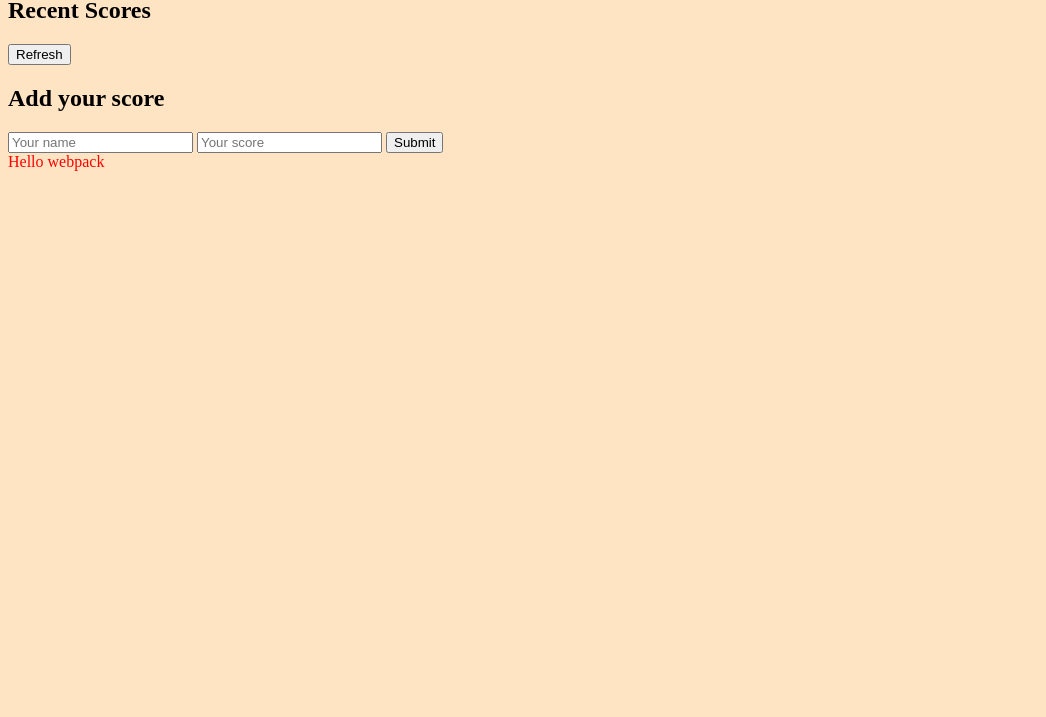
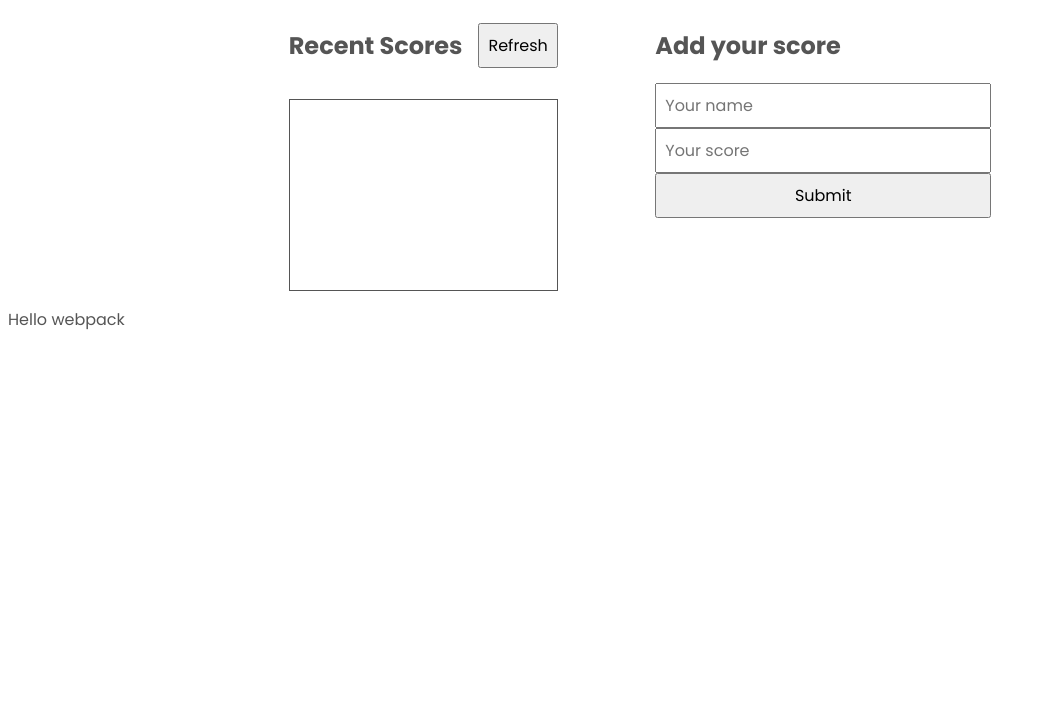
Before and after one commit to indigodavid/leaderboard, a website built with webpack: page src/index.html in a window 1280 px wide. Shown: the part 83-800 px from the top of the page, without its empty margins (0-1046 px from the left). Built offline with nearby package versions, Linux system fonts and the light colour scheme.

Commit message:
Add basic CSS styling

```diff
--- a/src/index.html
+++ b/src/index.html
@@ -10,8 +10,10 @@
   <h1>Leaderboard</h1>
   <div class="wrapper">
     <section id="recent">
-      <h2>Recent Scores</h2>
-      <button type="button" id="refresh">Refresh</button>
+      <div class="head">
+        <h2>Recent Scores</h2>
+        <button type="button" id="refresh">Refresh</button>
+      </div>
       <ul id="leaderboard">
         <!-- Generated using JavaScript-->
       </ul>
--- a/src/style.css
+++ b/src/style.css
@@ -1,7 +1,73 @@
-body {
-  background-color: bisque;
+
+@import url('https://fonts.googleapis.com/css2?family=Poppins:ital,wght@0,100;0,200;0,300;0,400;0,500;0,600;0,700;0,800;0,900;1,100;1,200;1,300;1,400;1,500;1,600;1,700;1,800;1,900&display=swap');
+
+* {
+  box-sizing: border-box;
 }
 
-.hello {
-  color: red;
+:root {
+  --color-primary: #555;
+  --color-disabled: #ccc;
+  --color-accent: #4d60d6;
+  --color-active: #2db32d;
+  --color-focus: rgb(152, 208, 152);
+  --color-negative: #fff;
+  --font: 'Poppins', sans-serif;
 }
+
+body {
+  font-family: var(--font);
+  color: var(--color-primary);
+}
+
+ul {
+  list-style: none;
+  padding: 0;
+}
+
+h1 {
+  text-align: center;
+}
+
+button,
+input {
+  font-size: 1rem;
+  font-family: var(--font);
+  padding: 0.5rem;
+}
+
+
+#add-section {
+  display: flex;
+  flex-direction: column;
+}
+
+#refresh {
+  align-self: center;
+}
+
+#leaderboard {
+  border: var(--color-primary) solid 0.06rem;
+  min-height: 12rem;
+}
+
+.score {
+  background-color: var(--color-disabled);
+}
+
+.score:nth-child(2n) {
+  background-color: var(--color-negative);
+}
+
+.head {
+  display: flex;
+  gap: 1rem;
+}
+
+.wrapper {
+  display: flex;
+  width: 50rem;
+  max-width: 100%;
+  margin: 0 auto;
+  justify-content: space-around;
+}
```
